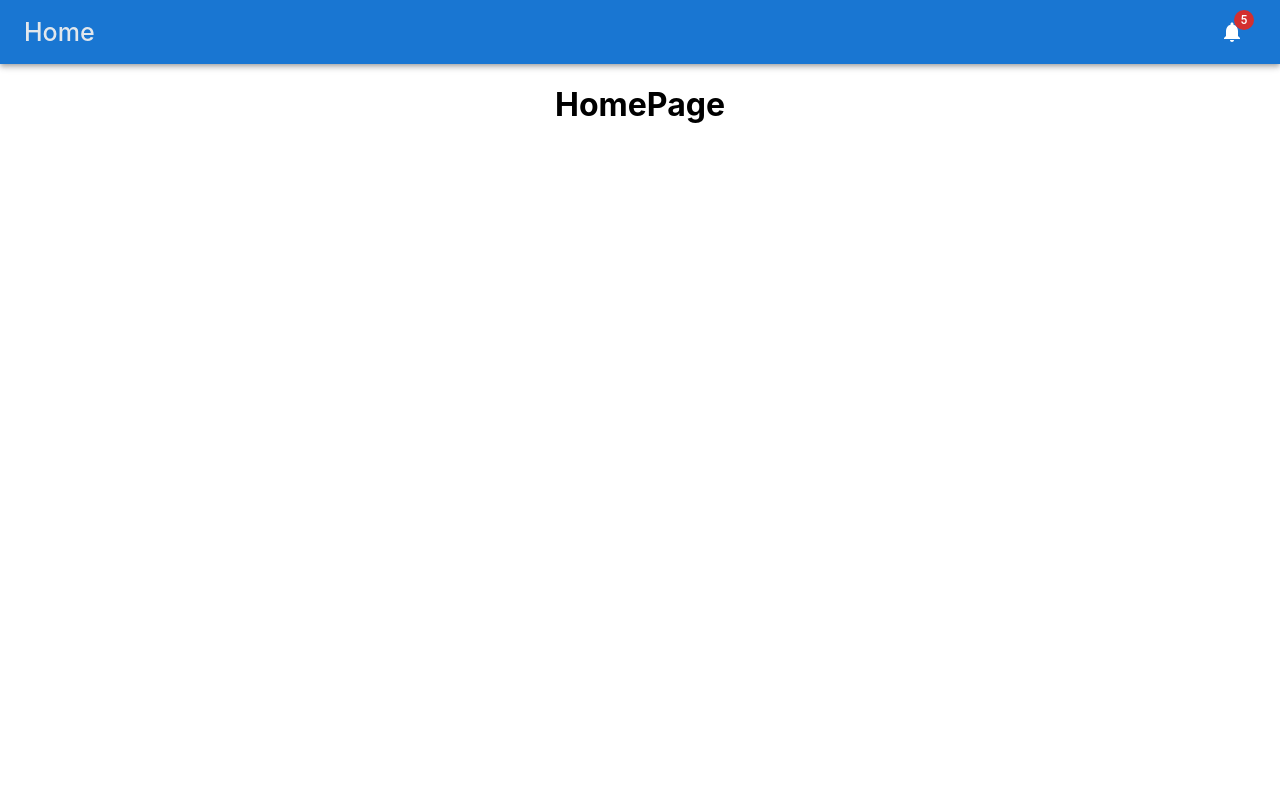
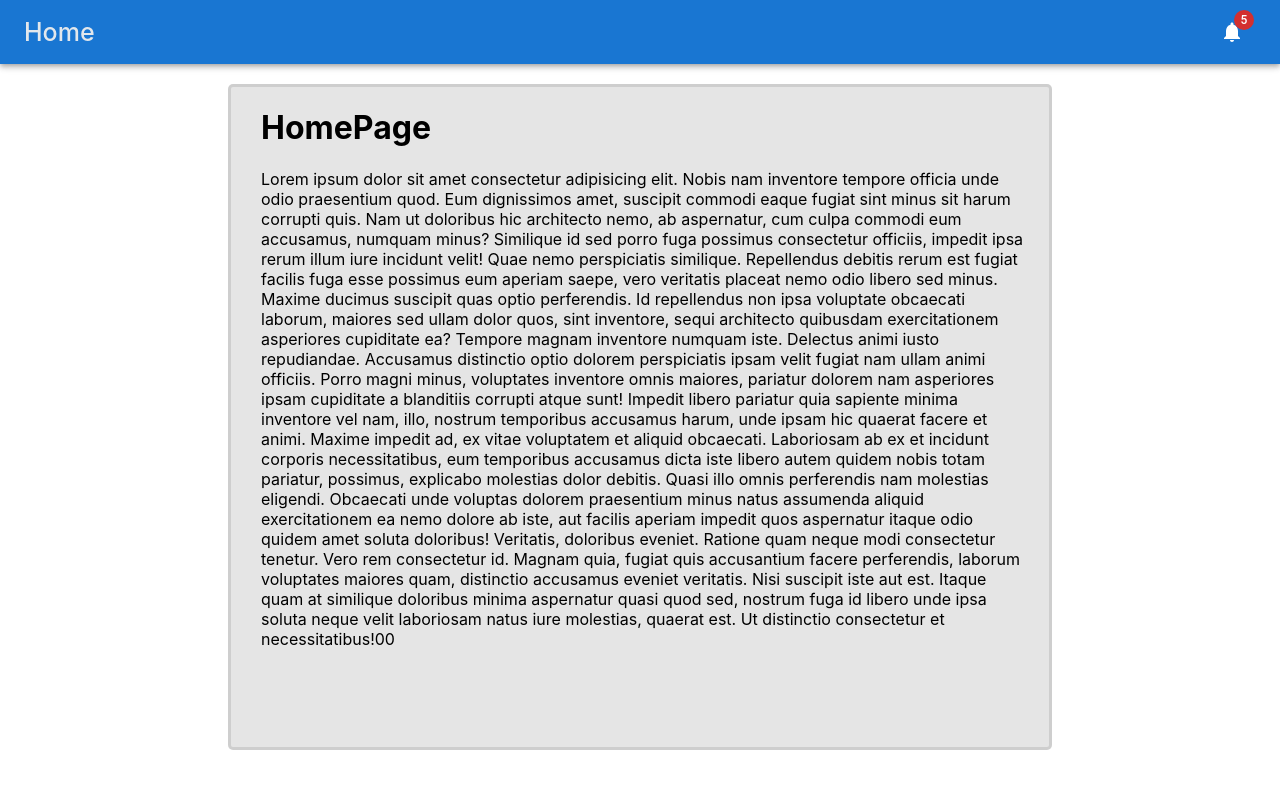
Before and after one commit to huutribui/notification, a React (Create React App) app in the folder react-app/: page / in a window 1280 px wide. Shown: the top 788 px of the page. Built offline with nearby package versions, Linux system fonts and the light colour scheme.

Commit message:
Initialized data for home page

```diff
--- a/react-app/src/App.css
+++ b/react-app/src/App.css
@@ -1,38 +1,15 @@
 .App {
-  text-align: center;
+  height: 100vh;
 }
 
-.App-logo {
-  height: 40vmin;
-  pointer-events: none;
+.App .pageContainer {
+  background-color: #0000001a;
+  width: 60%;
+  min-height: calc(80vh);
+  margin: 20px auto;
+  padding: 0 20px 20px 30px;
+  border-color: #0000001a;
+  border-radius: 5px;
+  border-style: solid;
+  box-shadow: 0 0 15px 5px rgba(255, 255, 255, 0.114);
 }
-
-@media (prefers-reduced-motion: no-preference) {
-  .App-logo {
-    animation: App-logo-spin infinite 20s linear;
-  }
-}
-
-.App-header {
-  background-color: #282c34;
-  min-height: 100vh;
-  display: flex;
-  flex-direction: column;
-  align-items: center;
-  justify-content: center;
-  font-size: calc(10px + 2vmin);
-  color: white;
-}
-
-.App-link {
-  color: #61dafb;
-}
-
-@keyframes App-logo-spin {
-  from {
-    transform: rotate(0deg);
-  }
-  to {
-    transform: rotate(360deg);
-  }
-}
--- a/react-app/src/pages/HomePage.jsx
+++ b/react-app/src/pages/HomePage.jsx
@@ -4,6 +4,18 @@ const HomePage = () => {
     return(
         <>
             <h1>HomePage</h1>
+            <div>
+                Lorem ipsum dolor sit amet consectetur adipisicing elit. Nobis nam inventore tempore officia unde odio praesentium quod. Eum dignissimos amet, suscipit commodi eaque fugiat sint minus sit harum corrupti quis.
+                Nam ut doloribus hic architecto nemo, ab aspernatur, cum culpa commodi eum accusamus, numquam minus? Similique id sed porro fuga possimus consectetur officiis, impedit ipsa rerum illum iure incidunt velit!
+                Quae nemo perspiciatis similique. Repellendus debitis rerum est fugiat facilis fuga esse possimus eum aperiam saepe, vero veritatis placeat nemo odio libero sed minus. Maxime ducimus suscipit quas optio perferendis.
+                Id repellendus non ipsa voluptate obcaecati laborum, maiores sed ullam dolor quos, sint inventore, sequi architecto quibusdam exercitationem asperiores cupiditate ea? Tempore magnam inventore numquam iste. Delectus animi iusto repudiandae.
+                Accusamus distinctio optio dolorem perspiciatis ipsam velit fugiat nam ullam animi officiis. Porro magni minus, voluptates inventore omnis maiores, pariatur dolorem nam asperiores ipsam cupiditate a blanditiis corrupti atque sunt!
+                Impedit libero pariatur quia sapiente minima inventore vel nam, illo, nostrum temporibus accusamus harum, unde ipsam hic quaerat facere et animi. Maxime impedit ad, ex vitae voluptatem et aliquid obcaecati.
+                Laboriosam ab ex et incidunt corporis necessitatibus, eum temporibus accusamus dicta iste libero autem quidem nobis totam pariatur, possimus, explicabo molestias dolor debitis. Quasi illo omnis perferendis nam molestias eligendi.
+                Obcaecati unde voluptas dolorem praesentium minus natus assumenda aliquid exercitationem ea nemo dolore ab iste, aut facilis aperiam impedit quos aspernatur itaque odio quidem amet soluta doloribus! Veritatis, doloribus eveniet.
+                Ratione quam neque modi consectetur tenetur. Vero rem consectetur id. Magnam quia, fugiat quis accusantium facere perferendis, laborum voluptates maiores quam, distinctio accusamus eveniet veritatis. Nisi suscipit iste aut est.
+                Itaque quam at similique doloribus minima aspernatur quasi quod sed, nostrum fuga id libero unde ipsa soluta neque velit laboriosam natus iure molestias, quaerat est. Ut distinctio consectetur et necessitatibus!00
+            </div>
         </>
     )
 }
```
